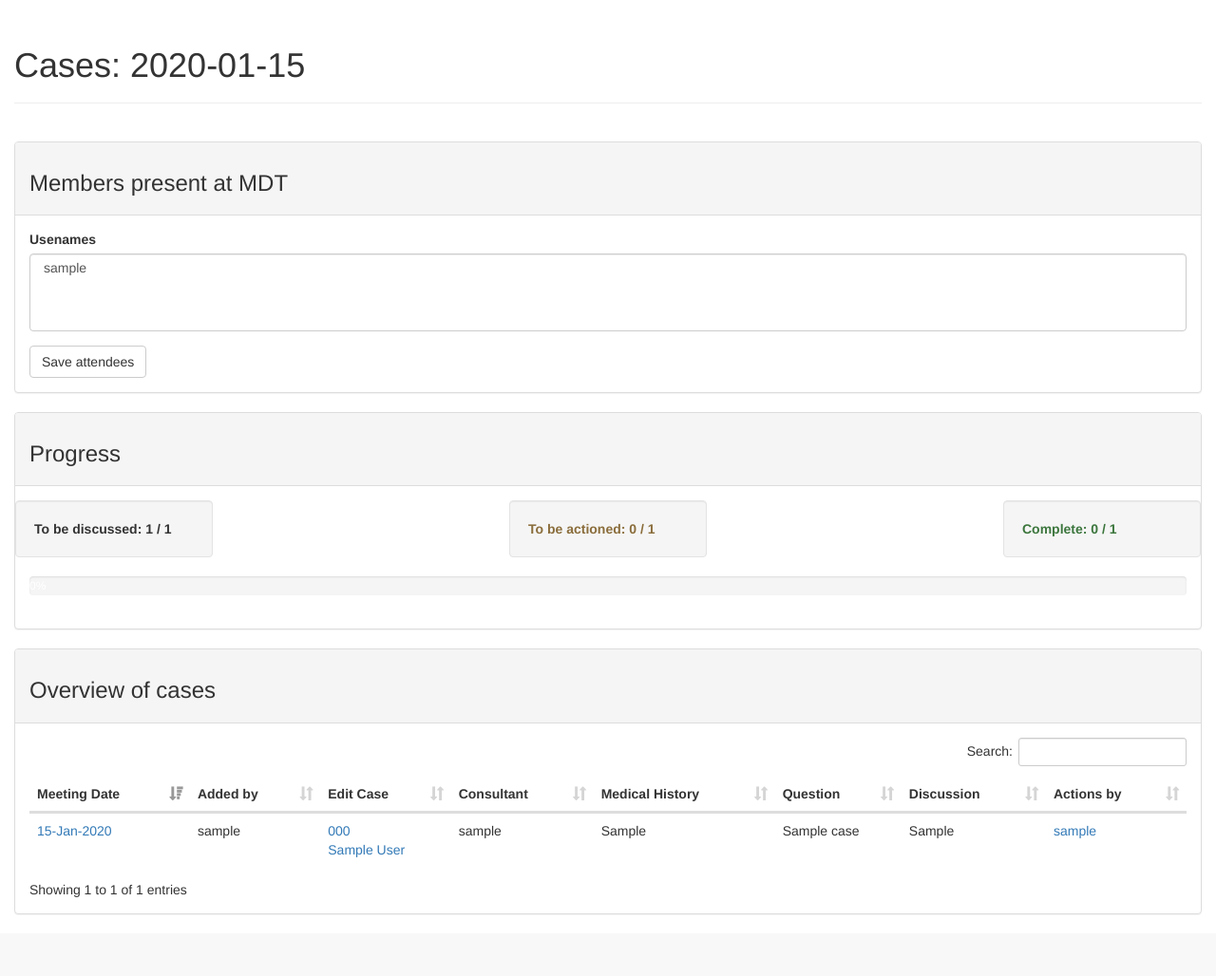
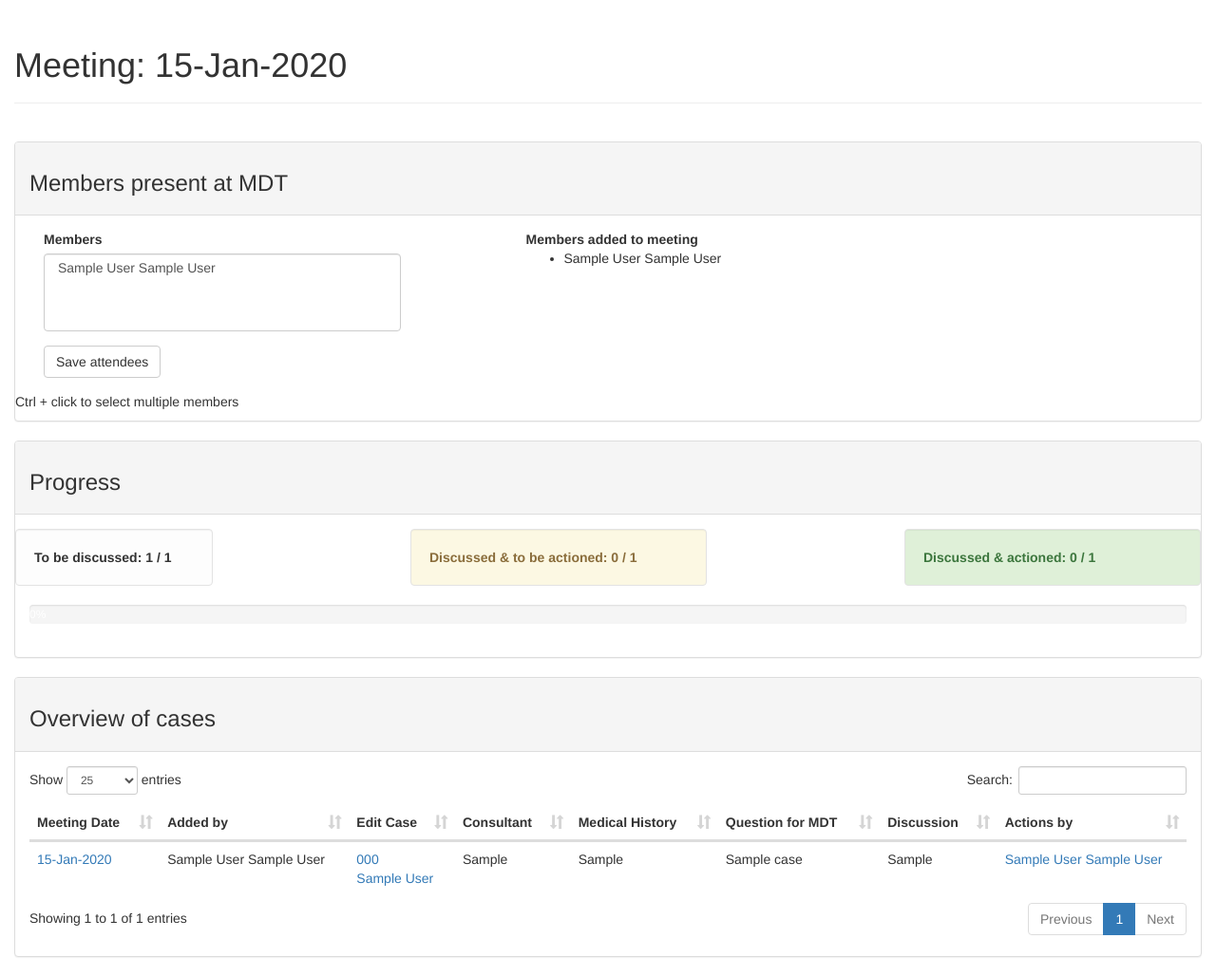
Before and after one commit to stefpiatek/flask-mdt-app, a Flask app: page /cases/?meeting=2020-01-15 in a window 1280 px wide. Shown: the part 51-1079 px from the top of the page at 95% size. Before the commit the page ends 1014 px from the top, so only its background shows below. Run offline with Flask 2, Linux system fonts and the light colour scheme; a user stored in the database is signed in; tables that the repository leaves empty hold one stand-in row (values such as "Sample post"); some libraries are stand-ins or nearby versions.

Commit message:
Changed layouts from feedback on usability

```diff
--- a/mdt_app/auth/views.py
+++ b/mdt_app/auth/views.py
@@ -52,7 +52,10 @@
     if form.validate_on_submit():
         user = User(email=form.email.data,
                     username=form.username.data,
-                    password=form.password.data)
+                    password=form.password.data,
+                    f_name=form.f_name.data,
+                    l_name=form.l_name.data,
+                    initials=form.initials.data.upper())
         db.session.add(user)
         db.session.commit()
         flash('Before you can use the site,'
--- a/mdt_app/main/forms.py
+++ b/mdt_app/main/forms.py
@@ -5,7 +5,7 @@
 from wtforms.ext.sqlalchemy.fields import (QuerySelectField,
                                            QuerySelectMultipleField)
 from wtforms.validators import DataRequired, Length, Regexp, Optional
-from datetime import date
+from datetime import date, timedelta
 
 from flask_wtf import FlaskForm
 
@@ -16,9 +16,11 @@
 
 
 def get_meetings():
-    return (Meeting.query.filter(Meeting.date >= str(date.today()))
+    earliest_date = str(date.today() - timedelta(days=14))
+    return (Meeting.query.filter(Meeting.date >= earliest_date)
                          .filter(Meeting.is_cancelled == 'FALSE')
-                         .order_by(Meeting.date))
+                         .order_by(Meeting.date)
+                         .limit(20))
 
 
 def get_consultants():
@@ -36,12 +38,15 @@
 class CaseForm(FlaskForm):
     case_id = HiddenField('Primary key')
     patient_id = HiddenField('Patient key')
-    meeting = QuerySelectField('Meeting date', query_factory=get_meetings,
+    add_meeting = DateField('Add new MDT date', format=date_style['format'],
+                         validators=[Optional()],
+                         description=date_style['help'])
+    meeting = QuerySelectField('MDT date', query_factory=get_meetings,
                                get_label='date_repr',
                                blank_text='---', allow_blank=True,
-                               validators=[DataRequired()])
+                               validators=[Optional()])
     consultant = QuerySelectField('Consultant', query_factory=get_consultants,
-                                  get_label='username', blank_text='---',
+                                  get_label='initials', blank_text='---',
                                   allow_blank=True, validators=[DataRequired()])
     next_opa = DateField('Date of next OPA', format=date_style['format'],
                          validators=[Optional()],
@@ -64,14 +69,24 @@
     submit = SubmitField('Submit')
 
     def validate_meeting(self, field):
-        existing = (Case.query
-                        .filter_by(meeting_id=field.data.id,
-                                   patient_id=self.patient_id.data)
-                        .first())
-        if not self.case_id.data:
-            self.case_id.data = -1
-        if existing and int(self.case_id.data) != int(existing.id):
-            raise ValidationError('Patient already has a case on that date')
+        if field.data:
+            existing = (Case.query
+                            .filter_by(meeting_id=field.data.id,
+                                       patient_id=self.patient_id.data)
+                            .first())
+            if existing and int(self.case_id.data) != int(existing.id):
+                raise ValidationError('Patient already has a case on this date')
+            if self.add_meeting.data:
+                raise ValidationError('Choose a MDT date or type one in')
+        else:
+            if not self.add_meeting.data:
+                raise ValidationError('Choose a MDT date or type one in')
+
+    def validate_add_meeting(self, field):
+        existing = Meeting.query.filter_by(date=field.data).first()
+        if existing:
+            raise ValidationError('Meeting already exists on that day')
+
 
 
 class CaseEditForm(CaseForm):
@@ -96,7 +111,17 @@
     action5_to = QuerySelectField('Action #5 by', query_factory=get_users,
                                   get_label='username', blank_text='---',
                                   allow_blank=True)
+    no_actions = BooleanField('No actions required')
     submit = SubmitField('Submit')
+
+
+    def validate_no_actions(self, field):
+        if field.data:
+            if any(self[action].data
+                   for action in
+                   ['action1', 'action2', 'action3', 'action4', 'action5']):
+                raise ValidationError(
+                    'Ticking here requires no actions entered')
 
     def validate_action1(self, field):
         if not field.data:
@@ -140,9 +165,12 @@
 
 
 class AttendeeForm(FlaskForm):
-    user = QuerySelectMultipleField('Usenames',
+    user = QuerySelectMultipleField('Members',
                                     query_factory=get_users,
-                                    get_label='username')
+                                    get_label=lambda u: str(('{} {}'
+                                                             ).format(u.f_name,
+                                                                      u.l_name))
+                                    )
     submit = SubmitField('Save attendees')
 
 
@@ -170,6 +198,10 @@
     date_of_birth = DateField('Date of birth', format=date_style['format'],
                               validators=[DataRequired()],
                               description=date_style['help'])
+    sex = SelectField('Sex',
+                              choices=[('', '---'), ('F', 'Female'),
+                                       ('M', 'Male')],
+                              validators=[DataRequired()])
     id = HiddenField('Primary key')
     submit = SubmitField('Submit')
 
@@ -177,6 +209,16 @@
         existing = Patient.query.filter_by(hospital_number=field.data).first()
         if existing and int(self.id.data) != int(existing.id):
             raise ValidationError('Patient with hospital number already exists')
+
+    def validate_date_of_birth(self, field):
+        existing = (Patient.query
+                           .filter_by(first_name=self.first_name.data,
+                                      last_name=self.last_name.data,
+                                      date_of_birth=field.data)
+                           .first())
+        if existing and int(self.id.data) != int(existing.id):
+            raise ValidationError('Patient with same first name, last name '
+                                  'and date of birth already exists')
 
 class ActionForm(FlaskForm):
     id = HiddenField('Primary key')
--- a/mdt_app/main/views.py
+++ b/mdt_app/main/views.py
@@ -9,12 +9,11 @@
 from .forms import *
 
 
-@main.route('/')
 @main.route('/index')
 def index():
     return render_template('index.html', title='Welcome to the MDT App')
 
-
+@main.route('/')
 @main.route('/cases/',  methods=['GET', 'POST'])
 @login_required
 def case_list():
@@ -23,27 +22,32 @@
     :request meeting: meeting date to filter by
     """
     meeting_date = request.args.get('meeting')
-    title = 'Cases'
+    title = 'All cases'
     if meeting_date:
         meeting = Meeting.query.filter_by(date=meeting_date).first()
-        cases = Case.query.filter_by(meeting=meeting).all()
+        case_query = Case.query.filter_by(meeting=meeting)
         attendees = Attendee.query.filter_by(meeting=meeting).all()
         attendee_list = [attendee.user for attendee in attendees]
         attendee_form = AttendeeForm(data={'user': attendee_list})
-        title += ': {}'.format(meeting_date)
+        title = 'Meeting: {}'.format(meeting.date_repr)
         counts = {stat.lower(): (Case.query
                                      .filter_by(status=stat, meeting=meeting)
                                      .count())
                   for stat in
                   ['TBD', 'COMP', 'DISC']}
         # For a case to be complete, it must be discussed so add together
-        if cases:
-            counts['percent_discussed'] = int(100 / len(cases) *
+        case_count = len(case_query.all())
+        if case_count:
+            counts['percent_discussed'] = int(100 / case_count *
                                               (counts['disc'] + counts['comp']))
     else:
-        cases = Case.query.all()
+        case_query = Case.query
         attendee_form = None
         counts = None
+        attendees = None
+    cases = (case_query.join(Meeting)
+                       .order_by(Meeting.date.desc())
+                       .all())
     if request.method == 'POST' and attendee_form.validate_on_submit():
         print('form', attendee_form.user)
         form_attendees = attendee_form.user.data
@@ -61,10 +65,12 @@
                                         user=form_user)
                 db.session.add(new_attendee)
         db.session.commit()
-        render_template('case_list.html', cases=cases, title=title,
-                        counts=counts, attendee_form=attendee_form)
+        return redirect(url_for('case_list.html', cases=cases, title=title,
+                                counts=counts, attendee_form=attendee_form,
+                                attendees=attendees))
     return render_template('case_list.html', cases=cases, title=title,
-                           counts=counts, attendee_form=attendee_form)
+                           counts=counts, attendee_form=attendee_form,
+                           attendees=attendees)
 
 
 @main.route('/cases/create/<patient_id>',  methods=['GET', 'POST'])
@@ -78,7 +84,11 @@
         flash('Patient details not given')
         return render_template('404.html', title='Page does not exist')
     patient = Patient.query.filter_by(id=patient_id).first()
-    cases = Case.query.filter_by(patient_id=patient_id).all()
+    cases = (Case.query
+                 .filter_by(patient_id=patient_id)
+                 .join(Meeting)
+                 .order_by(Meeting.date.desc())
+                 .all())
     form = CaseForm(patient_id=patient_id, case_id=-1)
     if form.validate_on_submit():
         case = Case(meeting_id=form.meeting.data.id,
@@ -117,27 +127,51 @@
         flash('Patient or case details not given')
         return render_template('404.html', title='Page does not exist')
     patient = Patient.query.filter_by(id=patient_id).first()
-    cases = Case.query.filter_by(patient_id=patient_id).all()
+    cases = (Case.query
+                 .filter_by(patient_id=patient_id)
+                 .join(Meeting)
+                 .order_by(Meeting.date.desc())
+                 .all())
     case = Case.query.filter_by(id=case_id).first()
-    actions = Action.query.filter_by(case_id=case_id).all()
-    form = CaseEditForm(case_id=case_id,
-                        meeting_date=case.meeting,
-                        patient_id=patient_id,
-                        obj=case)
-    if request.method == 'GET' and actions:
-        # actions exist so populate the form
-        for act_model in actions:
-            form[act_model.form_field].data = act_model.action
-            form[act_model.form_field + '_to'].data = act_model.assigned_to
-    if request.method == 'POST' and form.validate_on_submit():
-        # save values from case form
-        if form.discussion.data and case.status == 'TBD':
+    actions = (Action.query.filter_by(case_id=case_id)
+                           .order_by(Action.form_field)
+                           .all())
+    action_list = ['action1', 'action2', 'action3', 'action4', 'action5']
+    form = CaseEditForm(obj=case,
+                        case_id=case_id)
+    if request.method == 'GET':
+        if actions:
+            # actions exist so populate the form
+            for act_model in actions:
+                form[act_model.form_field].data = act_model.action
+                form[act_model.form_field + '_to'].data = act_model.assigned_to
+        elif case.status == 'COMP':
+            form.no_actions.data = True
+    elif form.validate_on_submit():
+        # actions added or changed in form, revert to DISC
+        # if stay the same or removed, do nothing
+        new_form_actions = not all(form[act].data in (db_act.action
+                                                      for db_act in actions)
+                                   or form[act].data is None
+                                   for act in action_list)
+        if form.no_actions.data:
+            case.status = 'COMP'
+        elif not form.discussion.data:
+            case.status = 'TBD'
+        elif new_form_actions or not actions:
             case.status = 'DISC'
+        # save form data for cases
+        if form.meeting.data:
+            case.meeting_id = form.meeting.data.id
         else:
-            # revert to TBD if discussion has been removed
-            case.status = 'TBD'
-        # save form data for cases
-        case.meeting_id = form.meeting.data.id
+            new_date = Meeting(date=form.add_meeting.data)
+            db.session.add(new_date)
+            db.session.commit()
+            flash('MDT meeting added for {}'.format(new_date.date_repr))
+            added_meeting = (Meeting.query
+                                    .filter_by(date=form.add_meeting.data)
+                                    .first())
+            case.meeting_id = added_meeting.id
         case.consultant_id = form.consultant.data.id
         case.patient_id = patient_id
         case.next_opa = form.next_opa.data
@@ -152,8 +186,7 @@
                ).format(f_name=patient.first_name,
                         l_name=patient.last_name))
         # add actions from form
-        for act_field in ['action1', 'action2',
-                          'action3', 'action4', 'action5']:
+        for act_field in action_list:
             form_action = form[act_field].data
             form_assigned_to = form[act_field + '_to'].data
             action_query = (Action.query
@@ -178,8 +211,10 @@
                 to_remove = action_query.one()
                 db.session.delete(to_remove)
         db.session.commit()
-        return redirect(url_for('main.case_list', meeting=case.meeting.date))
+        case = Case.query.filter_by(id=case_id).first()
+        return redirect(url_for('main.case_list'))
     return render_template('case_edit.html', cases=cases, form=form,
+                           patient_id=patient_id, case_id=case_id,
                            title=('Cases for {f_name} {l_name}'
                                   ).format(f_name=patient.first_name,
                                            l_name=patient.last_name))
@@ -215,6 +250,34 @@
         meeting.date = form.date.data
         meeting.comment = form.comment.data
         meeting.is_cancelled = form.is_cancelled.data
+        if form.is_cancelled.data:
+            next_meeting = (Meeting.query
+                                   .filter(Meeting.date > meeting.date,
+                                           Meeting.is_cancelled == False)
+                                   .order_by(Meeting.date)
+                                   .first())
+            if not next_meeting:
+                flash('Cases could not be pushed to next meeting, '
+                      'no meetings exist after this one')
+            else:
+                cases = Case.query.filter_by(meeting_id=pk)
+                for case in cases:
+                    if any(case.patient_id == next_meet_case.patient_id
+                           for next_meet_case in next_meeting.cases):
+                        flash(('Case for patient {f_name} {l_name} was not '
+                               'moved as patient also has a case on {new_date}')
+                              .format(f_name=case.patient.first_name,
+                                      l_name=case.patient.last_name,
+                                      old_date=meeting.date_repr,
+                                      new_date=next_meeting.date_repr))
+                    else:
+                        case.meeting_id = next_meeting.id
+                        flash(('Case for patient {f_name} {l_name} was moved '
+                              'from {old_date} to {new_date}')
+                              .format(f_name=case.patient.first_name,
+                                      l_name=case.patient.last_name,
+                                      old_date=meeting.date_repr,
+                                      new_date=next_meeting.date_repr))
         db.session.commit()
         flash('Meeting for {date} has been edited'.format(date=form.date.data))
         return redirect(url_for('main.meeting_list'))
@@ -244,7 +307,8 @@
         patient = Patient(hospital_number=form.hospital_number.data.strip(),
                           first_name=form.first_name.data.strip(),
                           last_name=form.last_name.data.strip(),
-                          date_of_birth=form.date_of_birth.data)
+                          date_of_birth=form.date_of_birth.data,
+                          sex=form.sex.data)
         db.session.add(patient)
         db.session.commit()
         flash('New Patient added'
@@ -266,6 +330,7 @@
         patient.first_name = form.first_name.data.strip()
         patient.last_name = form.last_name.data.strip()
         patient.date_of_birth = form.date_of_birth.data
+        patient.sex = form.sex.data
         db.session.commit()
         flash('Patient edited'
               ' ({l_name}, {f_name})'.format(f_name=patient.first_name,
--- a/mdt_app/templates/_attendee_form.html
+++ b/mdt_app/templates/_attendee_form.html
@@ -4,7 +4,20 @@
      <div class="panel panel-default">
             <div class="panel-heading"><h3>Members present at MDT</h3></div>
             <div class="panel-body">
-            {{ wtf.quick_form(attendee_form, form_type="vertical",
-               horizontal_columns=('lg',2,4)) }}
+                <div class="col-sm-4"
+                    {{ wtf.quick_form(attendee_form, form_type="vertical",
+                      horizontal_columns=('lg',2,4)) }}
+                </div>
+                <div class="col-sm-1"></div>
+                <div class="col-sm-4">
+                    <strong> Members added to meeting </strong>
+                    <ul>
+                        {% for attendee in attendees %}
+                        <li> {{ attendee.user.f_name }}  {{ attendee.user.l_name }} </li>
+                        {% endfor %}
+                    </ul>
+
+                </div>
             </div>
+            <p> Ctrl + click to select multiple members</p>
      </div>
--- a/mdt_app/templates/base.html
+++ b/mdt_app/templates/base.html
@@ -21,7 +21,19 @@
 body { padding-top: 60px; }
 td.whitespace {
  white-space: pre-wrap;
+ }
+.well-warning{
+  color: #8a6d3b;
+  background:  #fcf8e3 !important;
 }
+.well-success{
+  color: #3c763d;
+  background: #dff0d8 !important;
+}
+.well-white{
+  background-color: #FDFDFD;
+}
+
 
 </style>
 <link rel="stylesheet" type="text/css"
--- a/mdt_app/templates/case_list.html
+++ b/mdt_app/templates/case_list.html
@@ -11,14 +11,14 @@
             <div class="panel-heading"><h3>Progress</h3></div>
             <div class="panel-body">
                 <div class="row">
-                    <div class="well col-sm-2">
+                    <div class="well well-white col-sm-2">
                         <strong>To be discussed: {{ counts.tbd }} / {{ cases|count }}</strong>
-                    </div><div class="col-sm-3"></div>
-                    <div class="well alert-warning col-sm-2">
-                        <strong>To be actioned: {{ counts.disc }} / {{ cases|count }} </strong>
-                    </div><div class="col-sm-3"></div>
-                    <div class="well alert-success col-sm-2">
-                        <strong>Complete: {{ counts.comp }} / {{ cases|count }}</strong>
+                    </div><div class="col-sm-2"></div>
+                    <div class="well well-warning col-sm-3">
+                        <strong>Discussed & to be actioned: {{ counts.disc }} / {{ cases|count }} </strong>
+                    </div><div class="col-sm-2"></div>
+                    <div class="well well-success col-sm-3">
+                        <strong>Discussed & actioned: {{ counts.comp }} / {{ cases|count }}</strong>
                     </div>
                 </div>
                 <div class="progress">
@@ -34,7 +34,7 @@
         <div class="panel panel-default">
             <div class="panel-heading"><h3>Overview of cases</h3></div>
             <div class="panel-body" style="overflow:scroll">
-                    <table id="datatable" class="table" width="100%" cellspacing="0">
+                    <table id="unsorted" class="table" width="100%" cellspacing="0">
                             <thead>
                                 <tr>
                                     <th>Meeting Date</th>
@@ -47,7 +47,7 @@
                                     {% endif %}
                                     <th>Consultant</th>
                                     <th>Medical History</th>
-                                    <th>Question</th>
+                                    <th>Question for MDT</th>
                                     <th>Discussion</th>
                                     <th>Actions by</th>
                                 </tr>
@@ -65,21 +65,22 @@
                                          {{ case.meeting.date_repr }} </a></td>
                                     {% if not (form or counts) %}
                                         <td> <a href="{{  url_for('main.case_create', patient_id=case.patient.id)}}"
-                                                class="btn btn-default" role="button">Create<br>case</a>  </td>
+                                                class="btn btn-default" role="button">Previous<br>cases</a>  </td>
                                     {% endif %}
-                                    <td> {{case.created_by.username}} </td>
+                                    <td> {{case.created_by.f_name}} {{case.created_by.l_name}} </td>
                                     {% if not form or form.patient_id %}
                                     <td> <a href="{{ url_for('main.case_edit', patient_id=case.patient_id, case_id=case.id)}}">
                                              {{case.patient.hospital_number}}<br>{{case.patient.first_name}}
                                              {{case.patient.last_name}}</a></td>
                                     {% endif %}
-                                    <td> {{case.consultant.username}} </td>
-                                    <td class="whitespace">{{case.medical_history}}</td>
+                                    <td> {{case.consultant.initials}} </td>
+                                    <td class="whitespace">{{case.medical_history|truncate(length=120)}}</td>
                                     <td class="whitespace">{{case.question}}</td>
                                     <td class="whitespace">{{case.discussion}}</td>
                                     <td>
                                         {% for action in case.actions %}{% if action %}
-                                            <a href="{{ url_for('main.action_edit', user_id=action.assigned_to_id, action_id=action.id)}}"> {{ action.assigned_to.username }} </a>
+                                            <a href="{{ url_for('main.action_edit', user_id=action.assigned_to_id, action_id=action.id)}}"> {{ action.assigned_to.f_name }} {{ action.assigned_to.l_name }} </a>
+                                            <br>
                                         {% endif %}{% endfor %}
                                     </td>
                                 </tr>
```
Also changed, not shown: mdt_app/auth/forms.py (+20 -3 lines), mdt_app/models.py (+12 -1 lines), mdt_app/templates/_form_helpers.html (added, +30 -0 lines), mdt_app/templates/case_edit.html (+72 -4 lines), mdt_app/templates/meeting_list.html (+5 -4 lines), mdt_app/templates/patient_list.html (+4 -4 lines).
